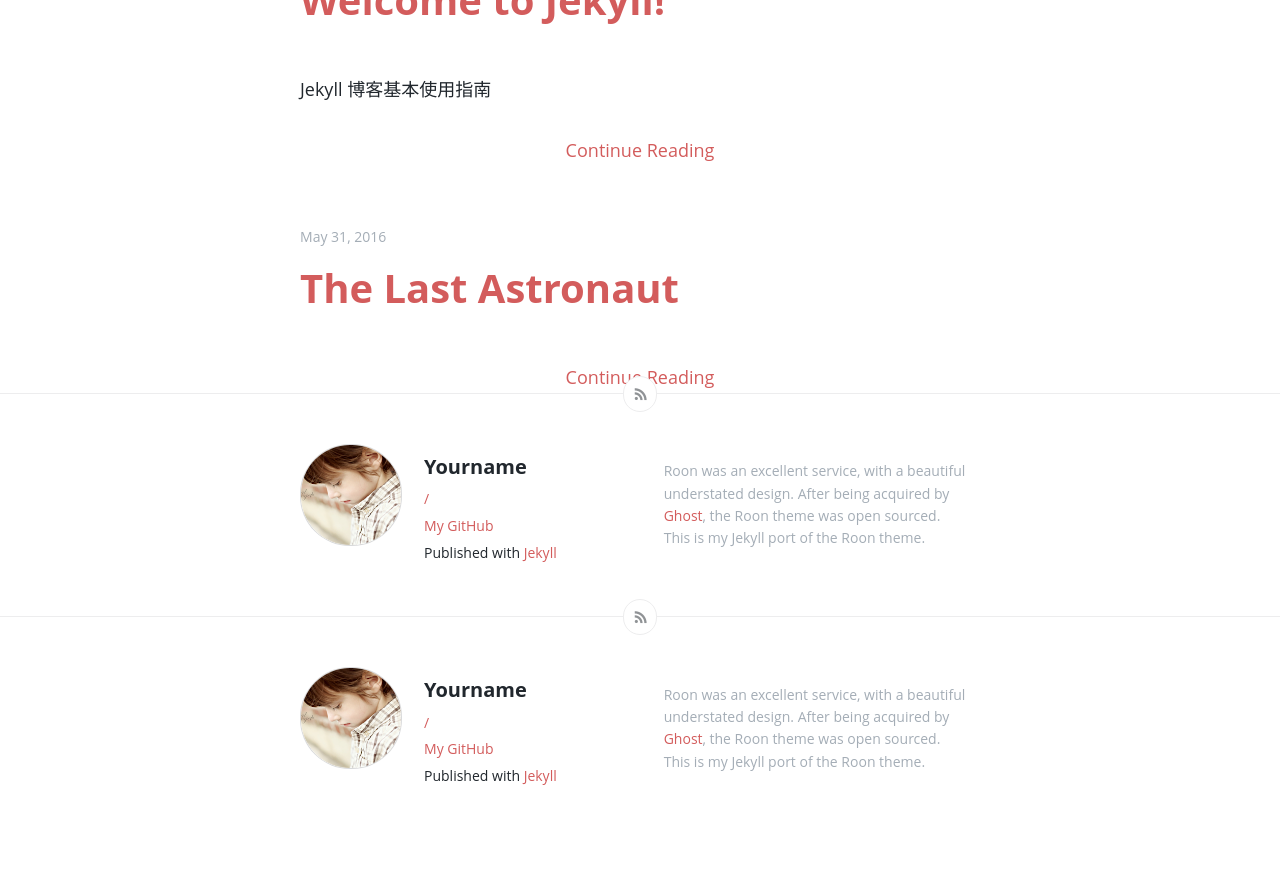
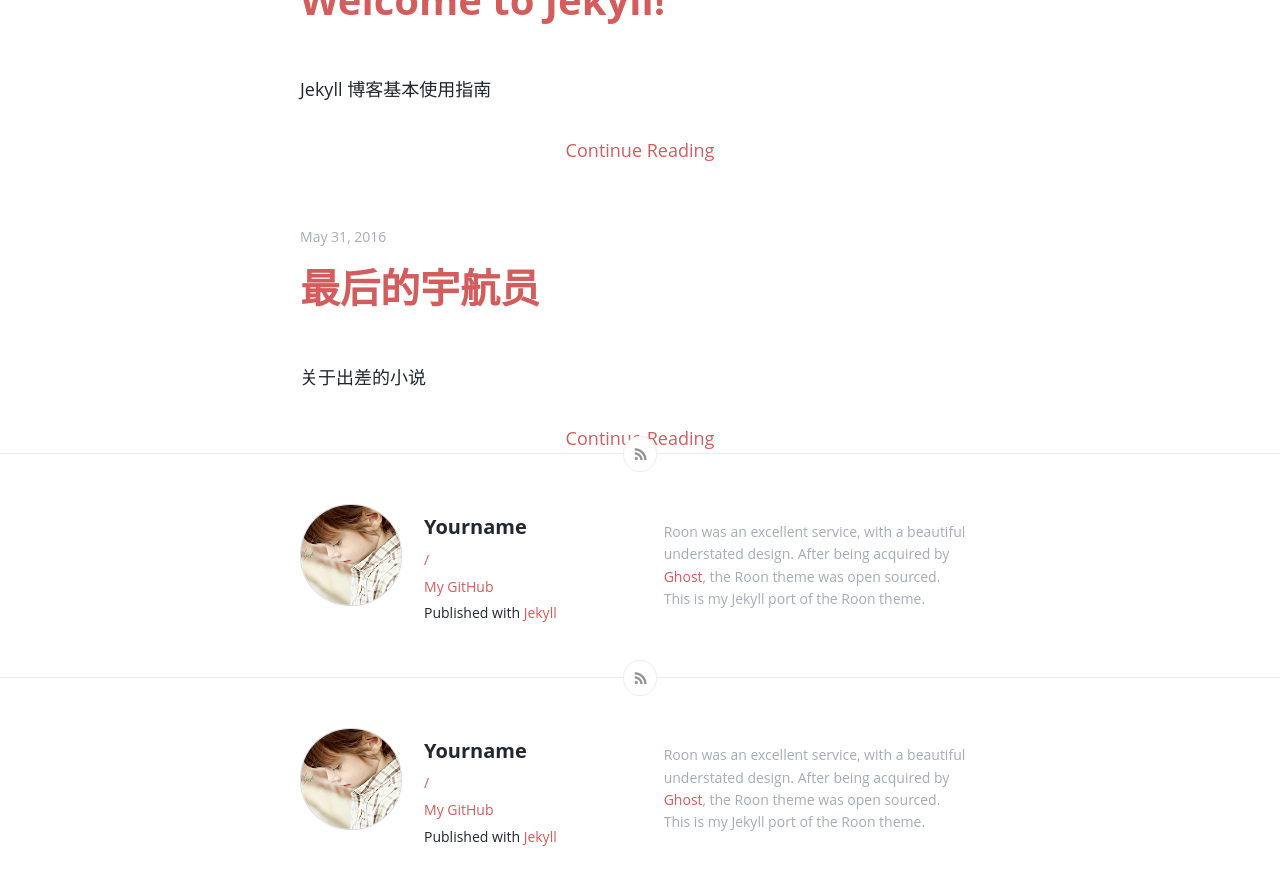
Before and after one commit to sardine2/wangshourong, a Jekyll site: the page built from index.html, in a window 1280 px wide and 900 px high, scrolled down 1184 px. Shown: the top 885 px of the window. Built offline with Jekyll 4.4.1, drawn with Linux system fonts in a browser that asks for light colours; the list of posts is cut into pages by our own code; before the commit the page ends 2024 px from its top, so only the background shows below that.

Commit message:
Update 2016-05-31-the-last-astronaut.md

```diff
--- a/_posts/2016-05-31-the-last-astronaut.md
+++ b/_posts/2016-05-31-the-last-astronaut.md
@@ -1,8 +1,10 @@
- ---
+---
 layout: post
 title:  "最后的宇航员"
-description:
+categories: blog
+description: 关于出差的小说
 image:
+---
 
 ---
 *这是2016年5月31日写给你的第一篇小说*
```
